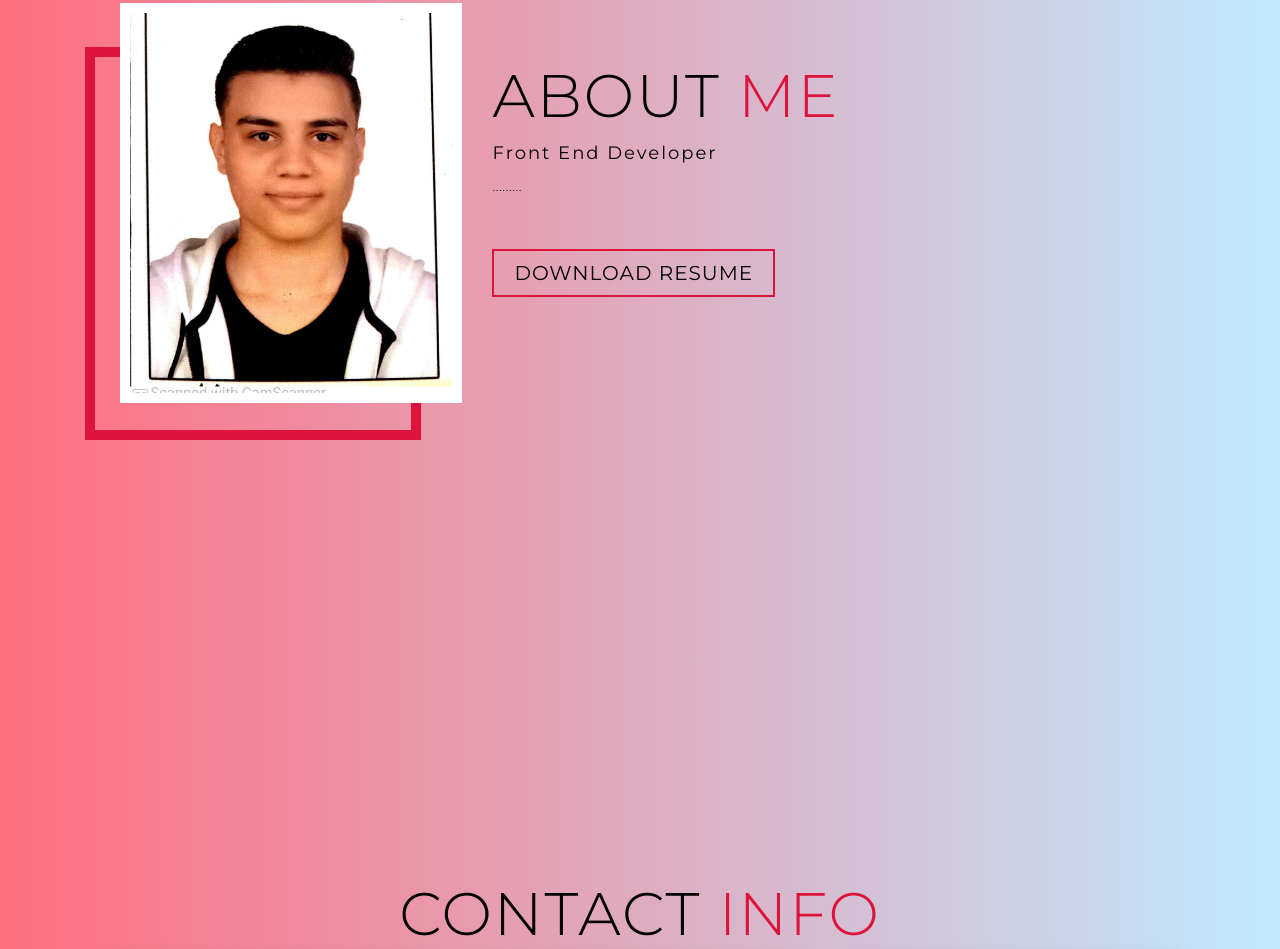
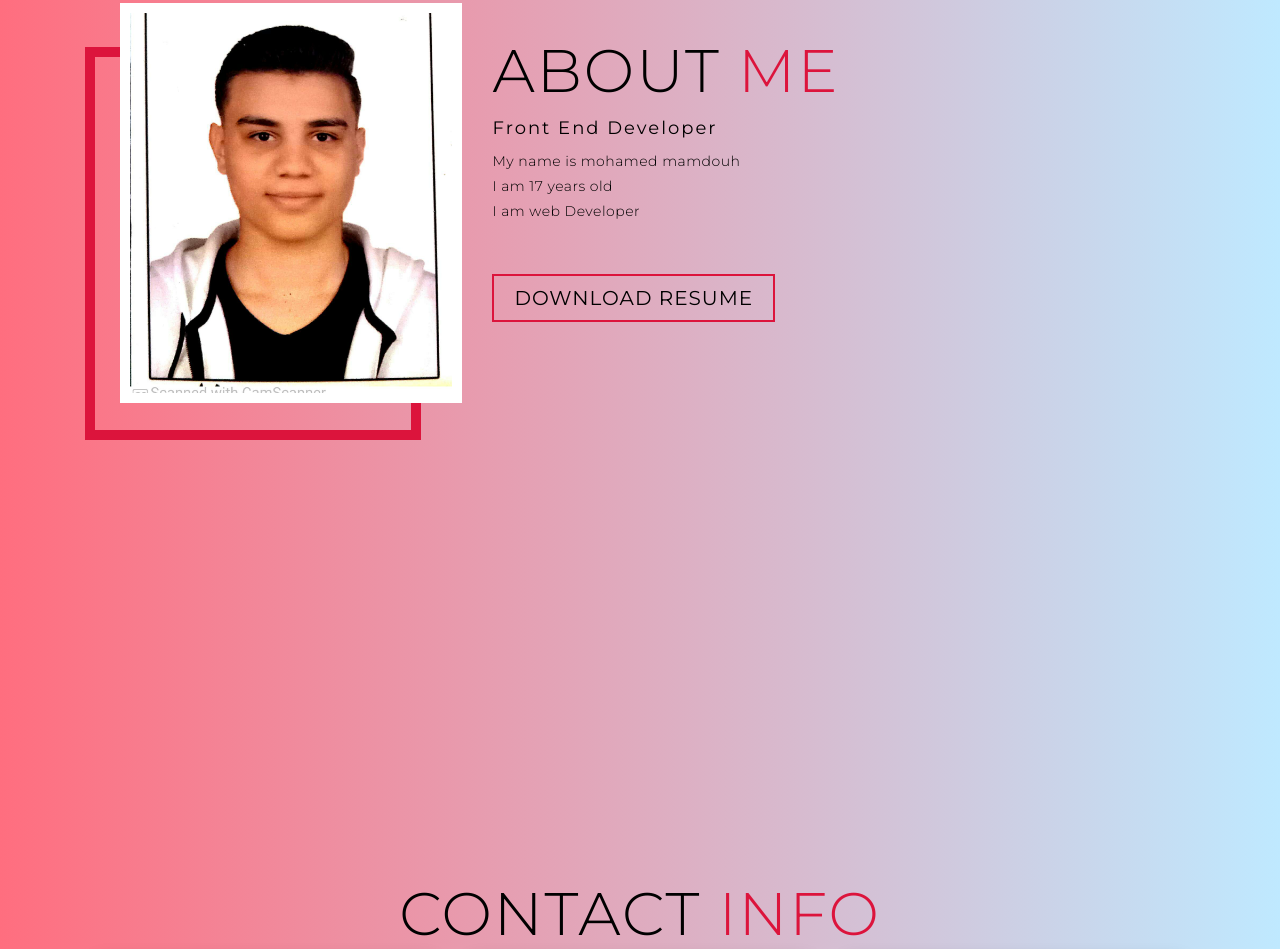
Before and after one commit to MohamedMamdouh808/protfolio, a plain HTML site: page index.html in a window 1280 px wide. Shown: the part 4169-5118 px from the top of the page. Drawn offline with nearby package versions, Linux system fonts and the light colour scheme.

Commit message:
Update index.html

```diff
--- a/index.html
+++ b/index.html
@@ -201,7 +201,7 @@
       <div class="col-right">
         <h1 class="section-title">About <span>me</span></h1>
         <h2>Front End Developer</h2>
-        <p>.........</p>
+        <p>My name is mohamed mamdouh <br>I am 17 years old <br>I am web Developer</p>
         <a href="#" class="cta">Download Resume</a>
       </div>
     </div>
```
